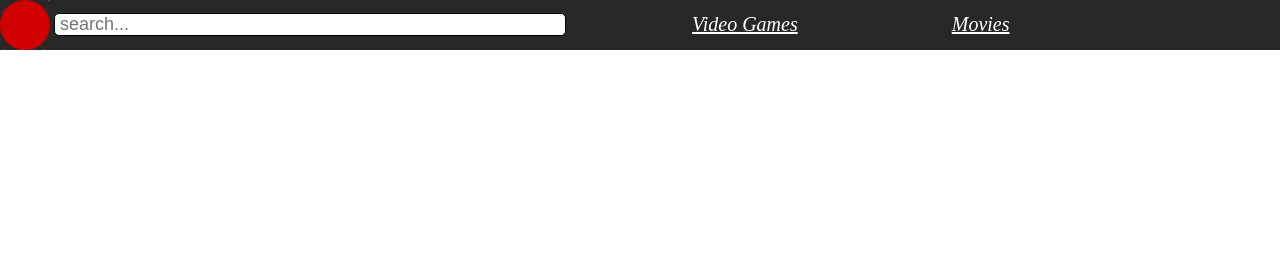
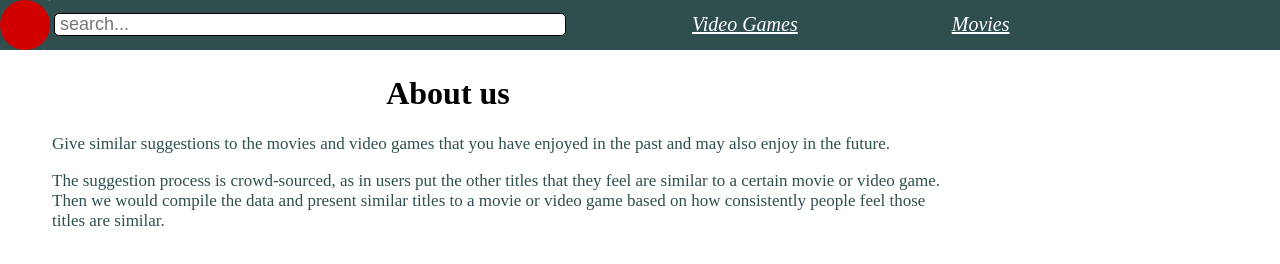
Before and after one commit to BenoitKuzak/Comp307Website, a plain HTML site: page headPage.html in a window 1280 px wide. Drawn offline with Linux system fonts and the light colour scheme.

```diff
--- a/common.css
+++ b/common.css
@@ -7,7 +7,7 @@ body {
     width: 100%;
     top: 0;
     left: 0;
-    background: rgb(40,40,40);
+    background: darkslategrey;
 }
 .header .logo {
     position: relative;
--- a/headPage.html
+++ b/headPage.html
@@ -6,6 +6,8 @@
     <title>Similar Games</title>
 
     <link rel="stylesheet" type="text/css" href="common.css">
+    <link rel="stylesheet" type="text/css" href="mainPage.css">
+
     <style type = "text/css">
 
 
@@ -14,6 +16,7 @@
 </head>
 
 <body>
+    <!-- The header of all pages -->
     <div class='header'>
         <div class='logo'>
             <a href='headPage.html'><img src='logo.png'/></a>
@@ -32,4 +35,18 @@
             </a>
         </div>
     </div>
+
+    <!-- Empty lines-->
+    <br>
+    <br>
+    <br>
+
+    <div class="aboutUs"> <h1>About us</h1> </div>
+    <!-- The description of the website-->
+    <div class="aboutWebsite">
+        Give similar suggestions to the movies and video games that you have enjoyed in the past and may also enjoy in the future. <br>
+        <p>The suggestion process is crowd-sourced, as in users put the other titles that they feel are similar
+            to a certain movie or video game. Then we would compile the data and present similar titles to a movie or video game
+            based on how consistently people feel those titles are similar.</p>
+    </div>
 </body>
--- /dev/null
+++ b/mainPage.css
@@ -0,0 +1,12 @@
+.aboutWebsite {
+    width : 70%;
+    position: relative;
+    margin-left: 52px;
+    color: darkslategrey;
+    font-size: 17px;
+}
+
+.aboutUs {
+    text-align: center;
+    width : 70%;
+}
```
Also changed, not shown: Mathieu.PNG (added), affan.PNG (added), silan.PNG (added), 1 other file.
